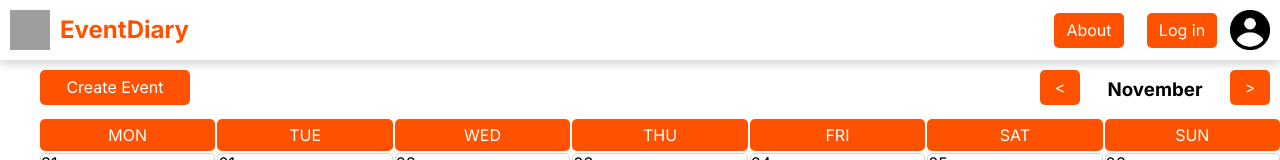
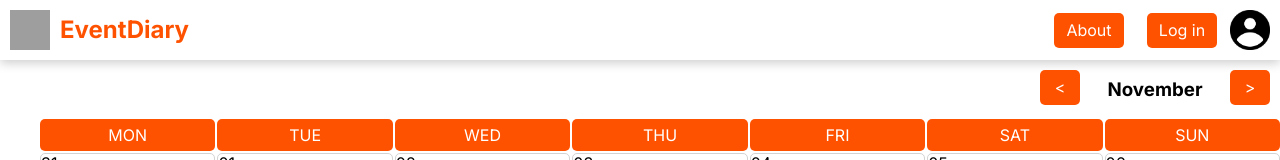
Before and after one commit to PiotrWojcik97/EventDiaryReactApp, a React (Vite) app: page / in a window 1280 px wide. Shown: the top 160 px of the page. Built offline with nearby package versions, Linux system fonts and the light colour scheme; no server answers; grey boxes are pictures that could not be loaded.

Commit message:
hiding buttons while unlogged

```diff
--- a/src/App.jsx
+++ b/src/App.jsx
@@ -16,6 +16,7 @@ export default function App() {
     const [currentMonth, setCurrentMonth] = React.useState(getMonth(globals.currentMonthIndex - 1))
     const [eventArray, setEventArray] = React.useState(calculateEventTable(globals.events))
     const [isAboutActive, setAboutActive] = React.useState(false)
+    const [isUserLoggedIn, setIsUserLoggedIn] = React.useState(false)
     const [users, setUsers] = React.useState([])
     const [events, setEvents] = React.useState([])
     const [types, setTypes] = React.useState([])
@@ -83,10 +84,15 @@ export default function App() {
                     toggleEventModal={toggleEventModal}
                     toggleModalEventContent={toggleModalEventContent}
                     isAboutActive={isAboutActive}
+                    isUserLoggedIn={isUserLoggedIn}
                     />
-                {modal && <Modal toggleModal={toggleModal} />}
+                {modal && <Modal toggleModal={toggleModal} setIsUserLoggedIn={setIsUserLoggedIn} />}
                 {modalEvent && <ModalEvent toggleModal={toggleEventModal} notifyEventUpdate={notifyEventUpdate} />}
-                {modalEventContent && <ModalEventContent toggleModal={toggleModalEventContent} eventID={globals.currentEventClicked} notifyEventUpdate={notifyEventUpdate} />}
+                {modalEventContent && <ModalEventContent
+                    toggleModal={toggleModalEventContent}
+                    eventID={globals.currentEventClicked}
+                    isUserLoggedIn={isUserLoggedIn}
+                    notifyEventUpdate={notifyEventUpdate} />}
             </div>
     )
 }
--- a/src/components/MainContent.jsx
+++ b/src/components/MainContent.jsx
@@ -111,6 +111,7 @@ export default function MainContent(props) {
                         changeMonth={props.changeMonth}
                         eventArray={props.eventArray}
                         toggleModalEventContent={props.toggleModalEventContent}
+                        isUserLoggedIn={props.isUserLoggedIn}
                     />
             }
         </main>
--- a/src/components/Modal.jsx
+++ b/src/components/Modal.jsx
@@ -37,6 +37,7 @@ export default function Modal(props) {
             }
             else {
                 // change avatar
+                props.setIsUserLoggedIn(true)
                 props.toggleModal()
             }
         }
@@ -86,7 +87,7 @@ export default function Modal(props) {
                     <h4 className="warning-h4">{warningText}</h4>
                     <div>
                         <button id="button-login" className="form-button">Change</button>
-                        <button id="button-login" onClick={() => {
+                        <button id="button-cancel" onClick={() => {
                             setIsChangePasswordClicked(false)
                             setWarningText("")
                         }} className="form-button">Cancel</button>
--- a/src/components/ModalEventContent.jsx
+++ b/src/components/ModalEventContent.jsx
@@ -252,10 +252,11 @@ export default function ModalEventContent(props) {
                         </div>
                     </div>
                     <span>{modalData.long_description}</span>
-                    <div className="modal-buttons">
+                    {props.isUserLoggedIn && <div className="modal-buttons">
                         <button onClick={deleteEvent}>Delete</button>
                         <button id="modal-update-button" onClick={() => {setIsUpdateClicked(true)}}>Update</button>
                     </div>
+                    }
                 </>
             }
                 <button className="close-modal" onClick={props.toggleModal}>X</button>
--- a/src/components/Month.jsx
+++ b/src/components/Month.jsx
@@ -44,7 +44,7 @@ export default function Month(props) {
   return (
     <div>
       <div className='month-name'>
-        <button id="calendar-button-create" className="printInvisible" onClick={props.toggleEventModal}>Create Event</button>
+        {props.isUserLoggedIn ? <button id="calendar-button-create" className="printInvisible" onClick={props.toggleEventModal}>Create Event</button> : <div id="calendar-button-create"></div>}
         <button id="calendar-button-left" className="printInvisible" name="decrement" onClick={props.changeMonth}>{parse(lt)}</button>
         <h3>{props.month[2][1].format("MMMM")}</h3>
         <button id="calendar-button-right" className="printInvisible" name="increment" onClick={props.changeMonth}>{parse(gt)}</button>
--- a/src/styles/Modal.css
+++ b/src/styles/Modal.css
@@ -91,6 +91,10 @@ form {
     margin-top: 0px;
 }
 
+#button-cancel {
+    margin-top: 0px;
+}
+
 .align-modals-div {
     margin-top: 62px;
 }
```
